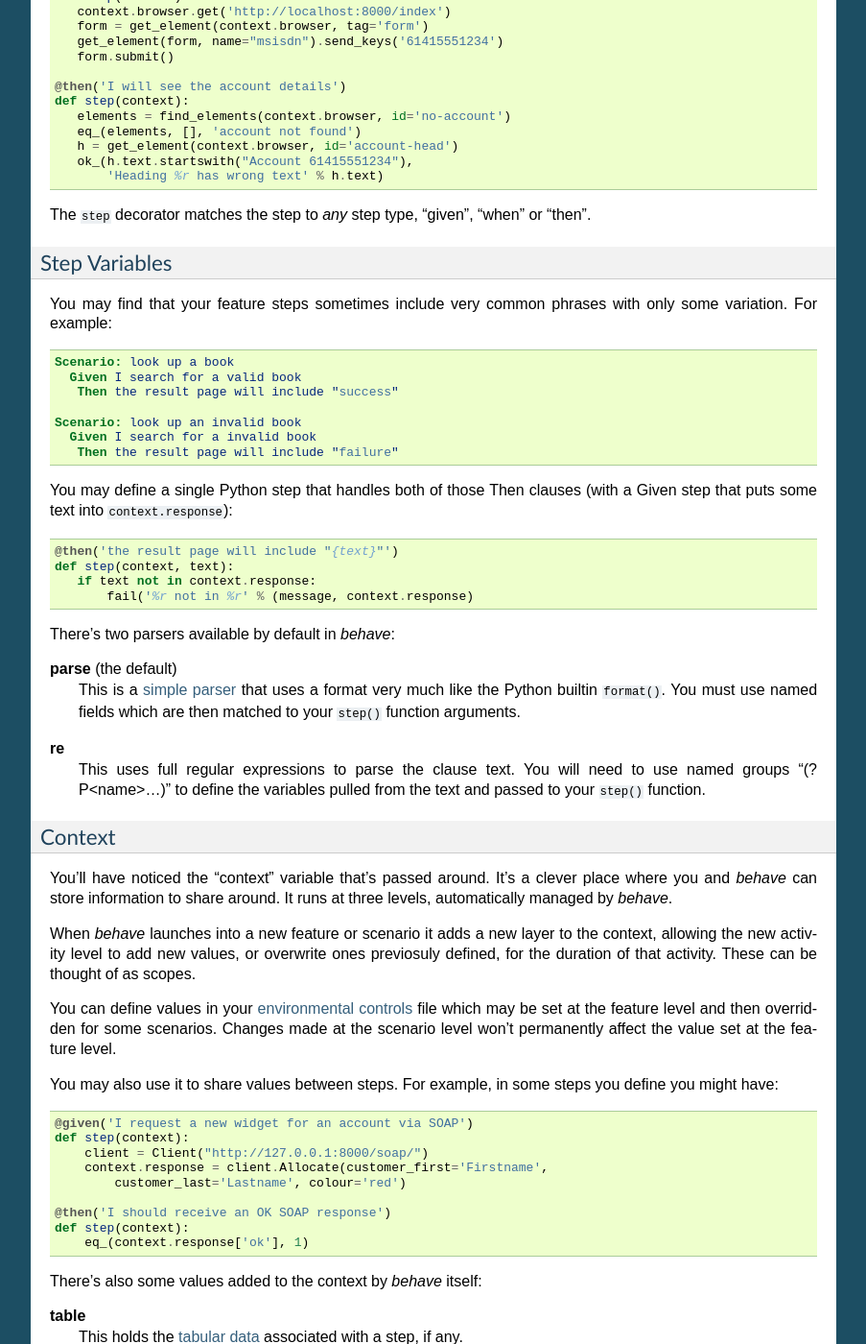
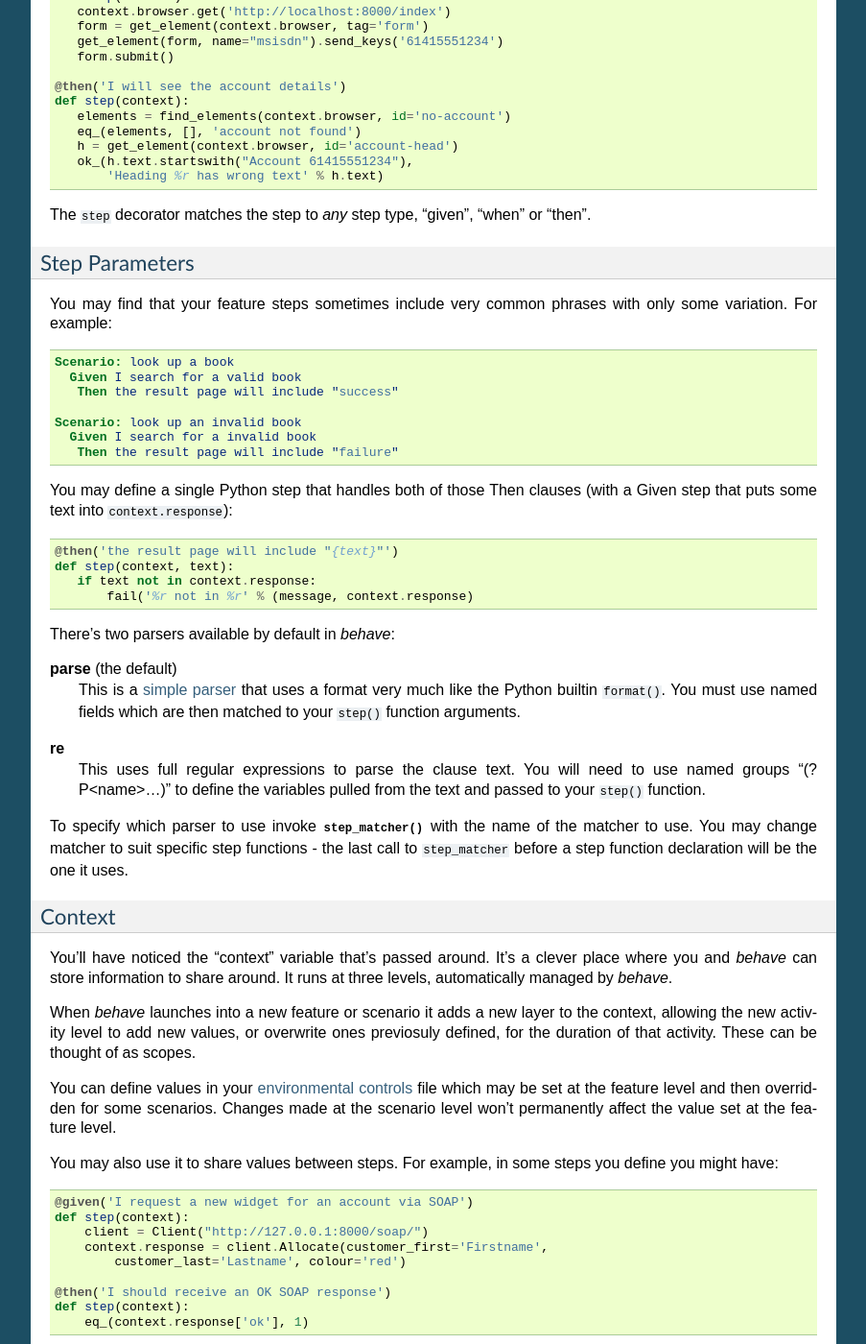
Before and after one commit to zhwei820/behave, a Sphinx documentation site: the page built from docs/tutorial.rst, in a window 1280 px wide and 1400 px high, scrolled down 1527 px. Shown: the whole window at 96% size, without its empty margins (198-1101 px from the left). Built offline with Sphinx 7.4.7, drawn with Linux system fonts in a browser that asks for light colours; some of the changed text lies outside the part shown.

Commit message:
document matchers

```diff
--- a/docs/tutorial.rst
+++ b/docs/tutorial.rst
@@ -133,8 +133,8 @@ The ``step`` decorator matches the step to *any* step type, "given", "when"
 or "then".
 
 
-Step Variables
---------------
+Step Parameters
+---------------
 
 You may find that your feature steps sometimes include very common phrases
 with only some variation. For example:
@@ -170,6 +170,11 @@ There's two parsers available by default in *behave*:
   This uses full regular expressions to parse the clause text. You will
   need to use named groups "(?P<name>...)" to define the variables pulled
   from the text and passed to your ``step()`` function.
+
+To specify which parser to use invoke :func:`~behave.matchers.step_matcher`
+with the name of the matcher to use. You may change matcher to suit
+specific step functions - the last call to ``step_matcher`` before a step
+function declaration will be the one it uses.
 
 .. _`simple parser`: http://pypi.python.org/pypi/parse
 
```
Also changed, not shown: docs/api.rst (+35 -3 lines), 1 other file.
